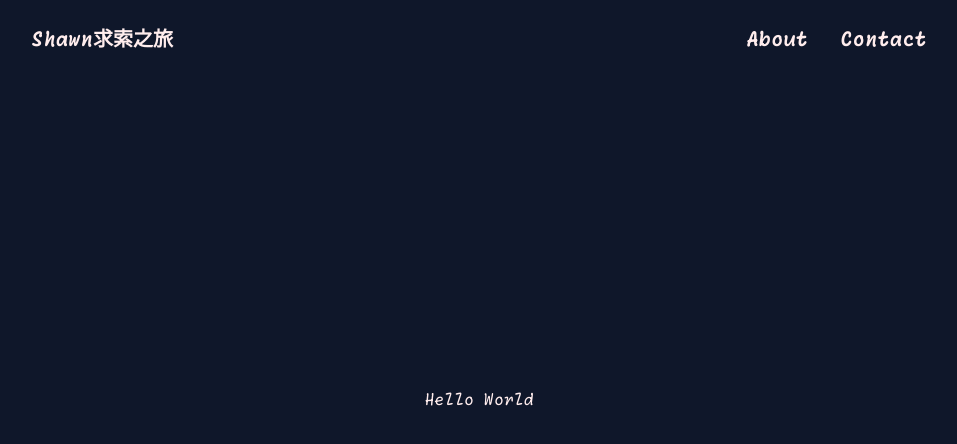
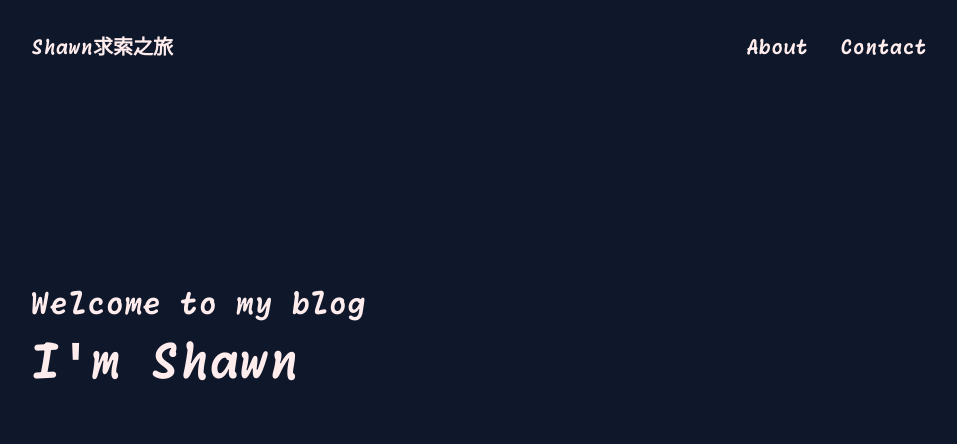
Before and after one commit to ShawBit/Blog, a Next.js app: page / in a window 1280 px wide. Shown: the top 444 px of the page, without its empty margins (161-1118 px from the left). Built offline with nearby package versions, Linux system fonts and the light colour scheme.

Commit message:
feat: Update Home page content and Navbar styling.

```diff
--- a/src/app/page.tsx
+++ b/src/app/page.tsx
@@ -1,3 +1,10 @@
 export default function Home() {
-  return <div className="grid items-center justify-items-center min-h-screen relative">Hello World</div>;
+  return (
+    <div className="min-h-screen w-full">
+      <div className="flex flex-col gap-4 px-48 pt-72">
+        <span className="text-3xl font-bold">Welcome to my blog</span>
+        <span className="text-5xl font-bold"> I&apos;m Shawn</span>
+      </div>
+    </div>
+  );
 }
--- a/src/components/Navbar.tsx
+++ b/src/components/Navbar.tsx
@@ -3,13 +3,17 @@ import Link from "next/link";
 
 const Navbar = () => {
   return (
-    <div className="w-full h-20 px-48 fixed z-50 flex items-center justify-between font-bold text-xl">
+    <div className="w-full h-24 px-48 fixed z-50 flex items-center justify-between font-bold text-xl">
       <Link href="/">Shawn求索之旅</Link>
       <div>
         <div className="flex gap-8">
           {routes.length &&
             routes.map((item) => (
-              <Link href={item.path} key={item.path} className="hover:border-b hover:border-border">
+              <Link
+                href={item.path}
+                key={item.path}
+                className="hover:border-b hover:border-border"
+              >
                 {item.title}
               </Link>
             ))}
```
